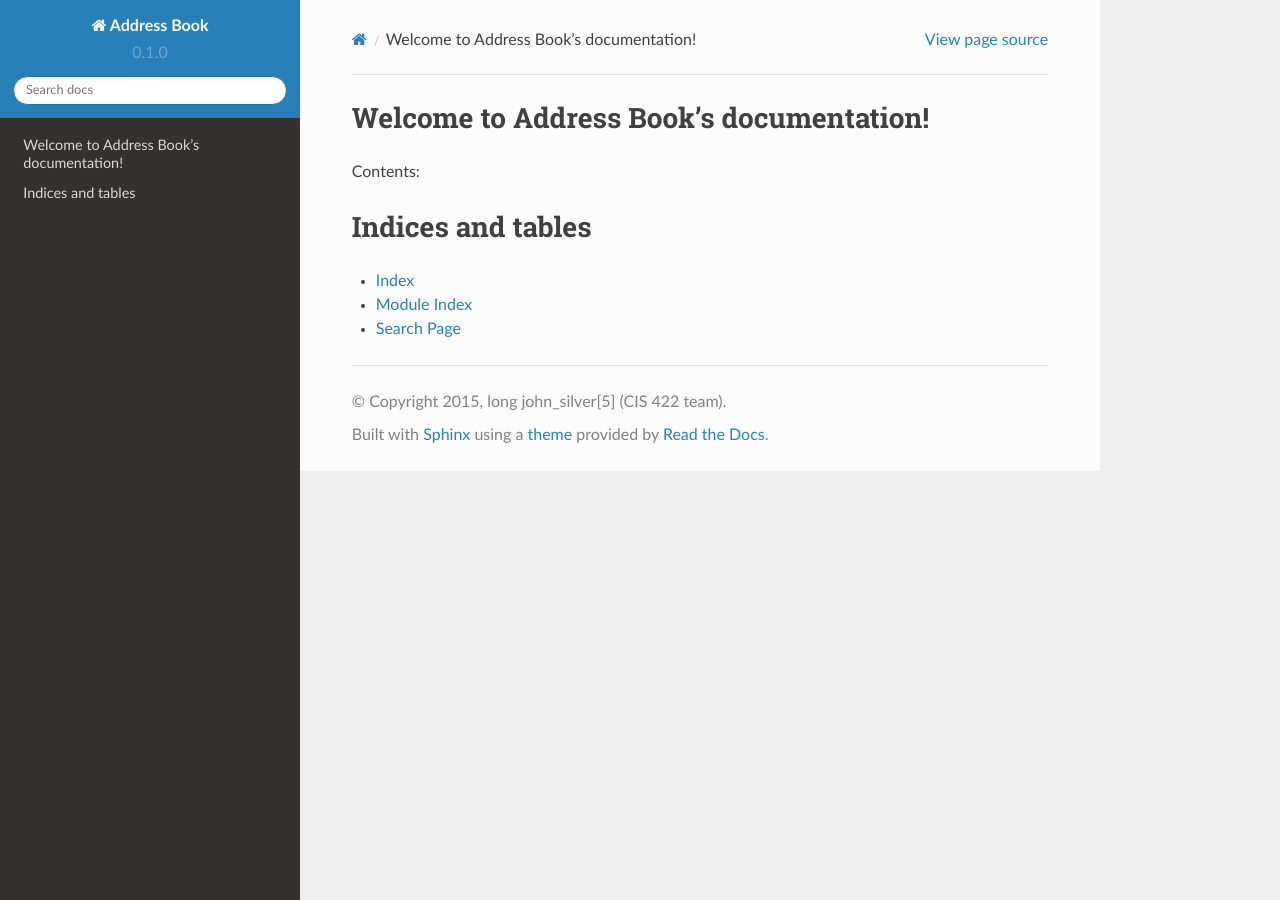
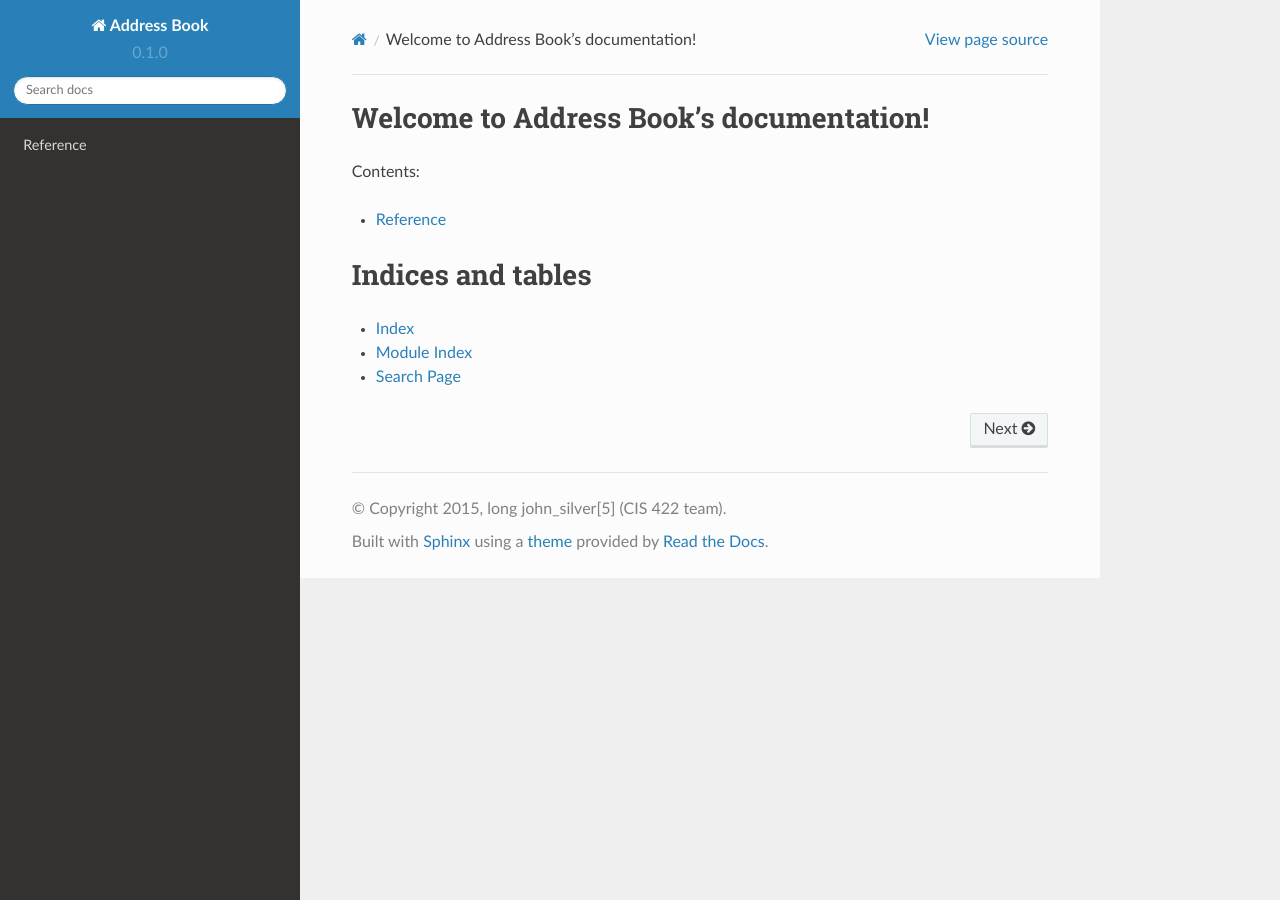
Before and after one commit to skylerberg/address-book, a Sphinx documentation site: the page built from doc/index.rst, in a window 1280 px wide. Built offline with Sphinx 7.4.7 and the Read the Docs theme 2.0.0, drawn with Linux system fonts in a browser that asks for light colours.

Commit message:
Update documentation to document classes

```diff
--- a/doc/index.rst
+++ b/doc/index.rst
@@ -11,6 +11,8 @@
 .. toctree::
    :maxdepth: 2
 
+   pages/reference.rst
+
 
 
 Indices and tables
--- /dev/null
+++ b/doc/pages/reference.rst
@@ -0,0 +1,12 @@
+=========
+Reference
+=========
+
+.. automodule:: address
+
+.. autoclass:: Book
+   :members:
+
+
+.. autoclass:: Entry
+   :members:
```
